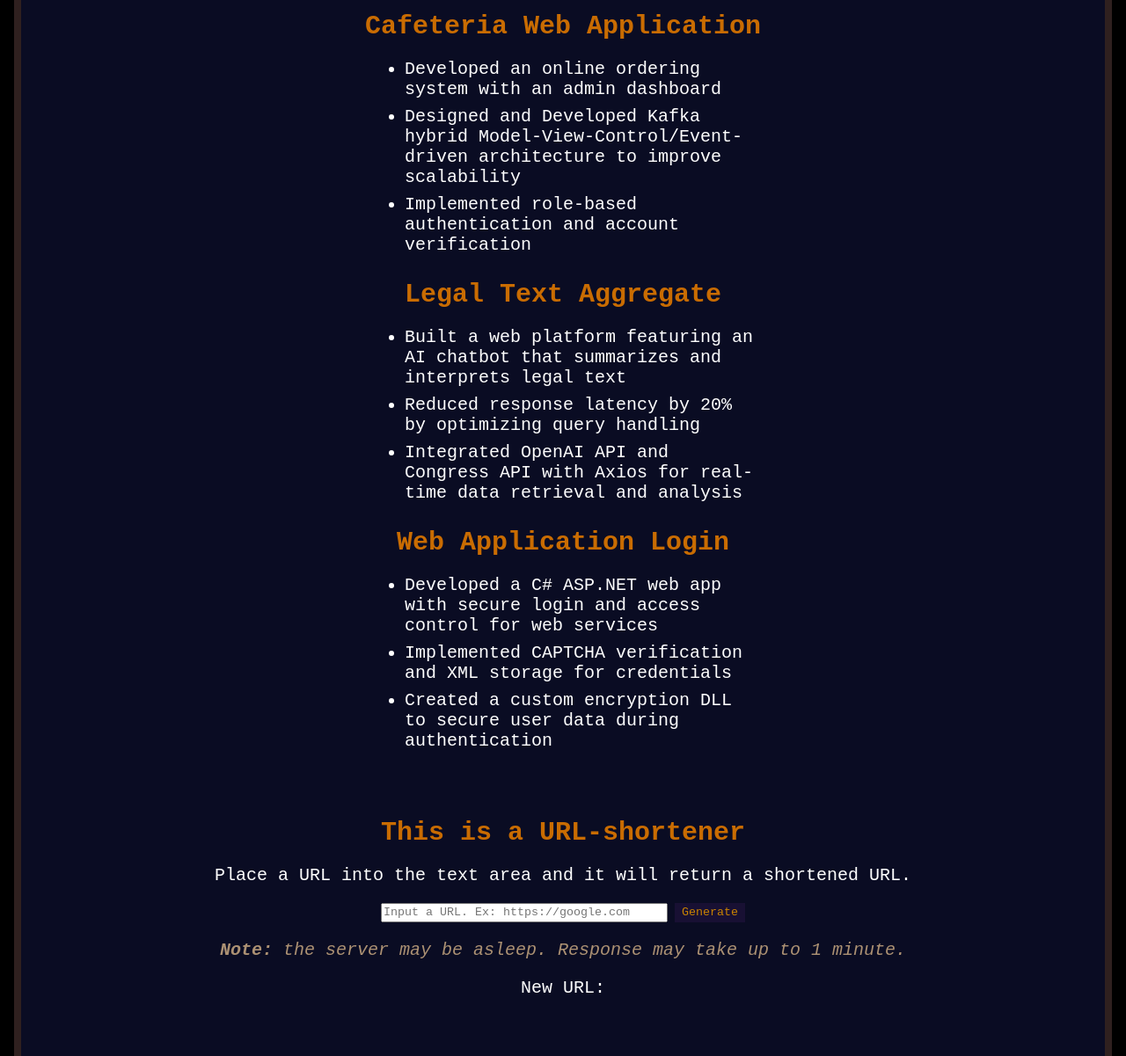
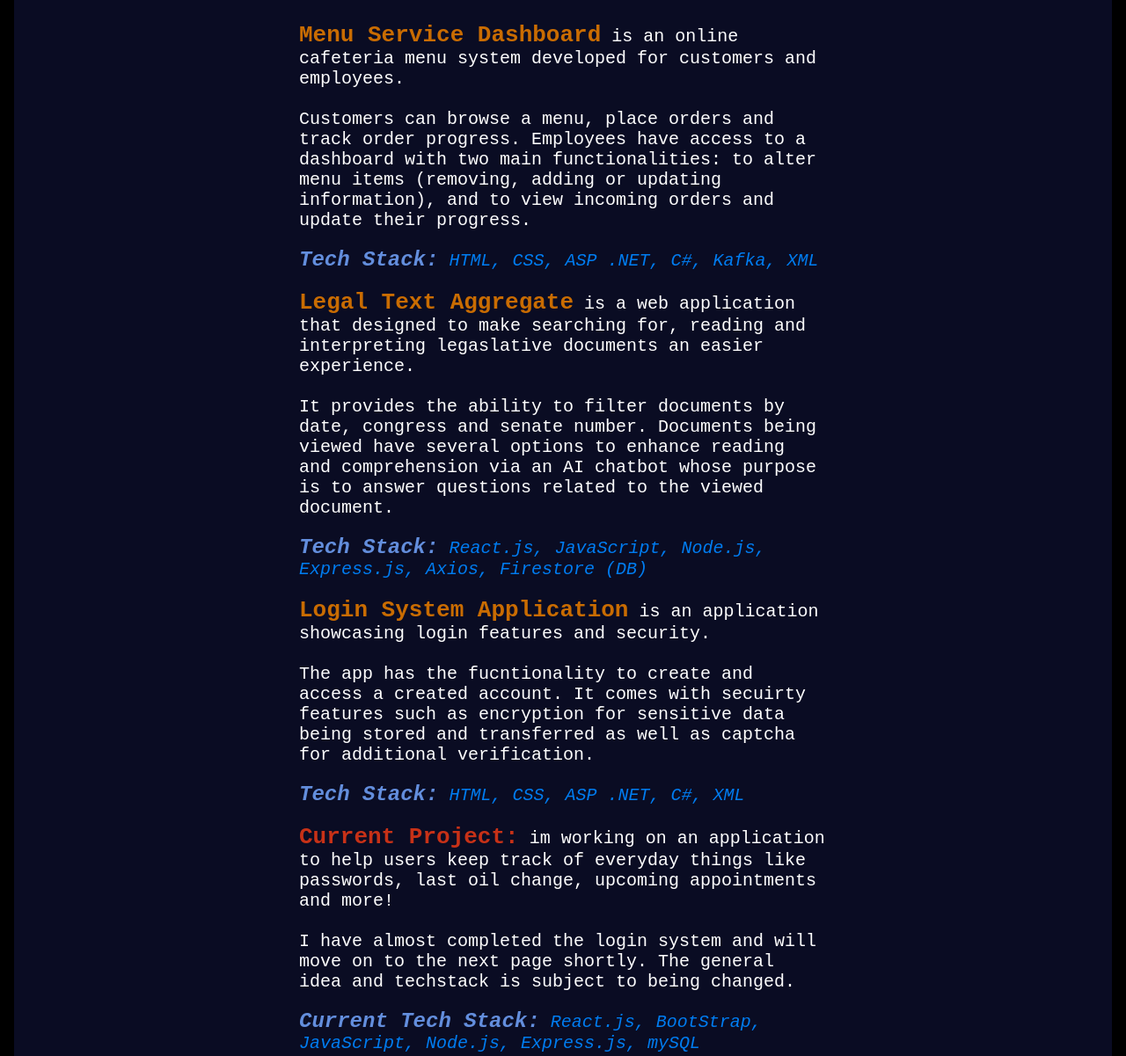
Before and after one commit to YosefAbsal/YosefAbsal.github.io, a website: page index.html in a window 1280 px wide. Shown: the part 1320-2521 px from the top of the page at 88% size. Drawn offline with Linux system fonts and the light colour scheme.

Commit message:
Updated tech images, content layout, project descriptions and resume

```diff
--- a/index.css
+++ b/index.css
@@ -27,7 +27,7 @@
     margin-right: 2vb;
     margin-bottom: 2vb;
     background-color: rgba(25, 29, 85, 0.418);
-    border: 1vh solid rgba(92, 56, 27, 0.459);
+    /* border: 1vh solid rgba(92, 56, 27, 0.459); */
 
 }
 /* HIDE HAMBURGER */
@@ -84,6 +84,7 @@
 }
 
 .about-container p {
+    text-align: left;
     max-width: 600px;
 }
 
@@ -132,18 +133,35 @@
 
 .projects-section {
     display: flex;
-    justify-content: center;
     flex-direction: column;
     margin-bottom: 6vb;
     align-items: center;
 }
 
-.projects-section ul {
-    max-width: 400px;
+.projects-section div {
+    max-width: 600px;
 }
 
-.projects-section ul li{
-    margin-bottom: 1vb;
+.projects-section strong {
+    margin: 0;
+    color: rgb(201, 108, 2);
+    font-size: xx-large;
+}
+
+.projects-section .techStack {
+    color: rgb(99, 142, 221);
+    font-style: italic;
+    font-size: larger;
+}
+
+.projects-section .techItems {
+    color: rgb(0, 124, 240);
+    font-style: italic;
+}
+
+.projects-section .currProj {
+    color: rgb(199, 49, 23);
+
 }
 
 /* PROJECTS -> TRY IT */
--- a/index.html
+++ b/index.html
@@ -42,9 +42,9 @@
                     <p>
                         Hello, my name is Yosef Abou-Saleh and I'm an Arizona State University
                         graduate with a bachelors degree in computer science.   <br><br>
-                        I have hands-on experience designing and developing fullstack web applications
-                        using JavaScript, React, and C#. I'm interested in building scalable
-                        applications and improving development workflow.
+                        I enjoy developing fullstack applications and have hands on expreience doing so
+                        with various technologies accross multiple projects. My technologies and current project
+                        are listed below.
                     </p>
                 </div>
             </div>
@@ -65,11 +65,13 @@
                     </ul>
 
                     <ul>
-                        <li> <img src="pics/Visual_Studio_Code_1.35_icon.svg.png"> </li>
+                        <li> <img src="pics/TALL - White on Transparent.png"> </li>
+                        <li> <img src="pics/pngimg.com - mysql_PNG23.png"> </li>
+                        <li> <img src="pics/anypoint.mulesoft.png"> </li>
                         <li> <img src="pics/Git-Icon-1788C.png"> </li>
-                        <li> <img src="pics/axios.png"> </li>
                         <li> <img src="pics/1_bc9pmTiyKR0WNPka2w3e0Q.png" > </li>
-                        <li> <img src="pics/TALL - White on Transparent.png"> </li>
+                        <li> <img src="pics/bootstrap-original-wordmark.png"> </li>
+                        <li> <img src="pics/React-icon.svg.png"> </li>
                         <li> <img src="pics/4248142.png"> </li>
                         <li><img src="pics/136527.png"> </li>
                     </ul>
@@ -83,54 +85,60 @@
                 <h1 class="project">Projects</h1>
 
                 <div class="projects-section">
-                    <h2>Cafeteria Web Application</h2>
-                    <ul>
-                        <li>
-                            Developed an online ordering system with an admin dashboard
-                        </li>
+                    <div>
+                        <p>
+                            <strong>Menu Service Dashboard</strong> is an online cafeteria menu system developed
+                            for customers and employees.
+                            </br></br>
+                            Customers can browse a menu, place orders and track order progress.
+                            Employees have access to a dashboard with two main functionalities: to alter menu
+                            items (removing, adding or updating information), and to view incoming orders and
+                            update their progress.
+                        </p>
+                        <p class="techItems">
+                            <strong class="techStack">Tech Stack:</strong>
+                            HTML, CSS, ASP .NET, C#, Kafka, XML
+                        </p>
 
-                        <li>
-                            Designed and Developed Kafka hybrid Model-View-Control/Event-driven
-                            architecture to improve scalability
-                        </li>
+                        <p>
+                            <strong>Legal Text Aggregate</strong> is a web application that designed to make
+                            searching for, reading and interpreting legaslative documents an easier experience.
+                            </br></br>
+                            It provides the ability to filter documents by date, congress and senate number. Documents
+                            being viewed have several options to enhance reading and comprehension via an AI chatbot whose
+                            purpose is to answer questions related to the viewed document.
+                        </p>
+                        <p class="techItems">
+                            <strong class="techStack">Tech Stack:</strong>
+                            React.js, JavaScript, Node.js, Express.js, Axios, Firestore (DB)
+                        </p>
 
-                        <li>
-                            Implemented role-based authentication and account verification
-                        </li>
-                    </ul>
+                        <p>
+                            <strong>Login System Application</strong> is an application showcasing login features and security.
+                            </br></br>
+                            The app has the fucntionality to create and access a created account. It comes with
+                            secuirty features such as encryption for sensitive data being stored and transferred as
+                            well as captcha for additional verification.
+                        </p>
+                        <p class="techItems">
+                            <strong class="techStack">Tech Stack:</strong>
+                            HTML, CSS, ASP .NET, C#, XML
+                        </p>
 
-                    <h2>Legal Text Aggregate </h2>
-                    <ul>
-                        <li>
-                            Built a web platform featuring an AI chatbot that
-                            summarizes and interprets legal text
-                        </li>
+                        <p>
+                            <strong class="currProj">Current Project:</strong> im working on an application to
+                            help users keep track of everyday things like passwords, last oil change, upcoming
+                            appointments and more!
+                        </br></br>
+                            I have almost completed the login system and will move on to the next page shortly.
+                            The general idea and techstack is subject to being changed.
+                        </p>
+                        <p class="techItems">
+                            <strong class="techStack">Current Tech Stack:</strong>
+                            React.js, BootStrap, JavaScript, Node.js, Express.js, mySQL
 
-                        <li>
-                            Reduced response latency by 20% by optimizing query handling
-                        </li>
-
-                        <li>
-                            Integrated OpenAI API and Congress API with Axios for real-time
-                            data retrieval and analysis
-                        </li>
-                    </ul>
-
-                    <h2>Web Application Login</h2>
-                    <ul>
-                        <li>
-                            Developed a C# ASP.NET web app with secure login and
-                            access control for web services
-                        </li>
-
-                        <li>
-                            Implemented  CAPTCHA verification and XML storage for credentials
-                        </li>
-
-                        <li>
-                            Created a custom encryption DLL to secure user data during authentication
-                        </li>
-                    </ul>
+                        </p>
+                    </div>
                 </div>
 
                 <div class="tryIt-container">
@@ -160,7 +168,7 @@
         <div id="toRes"></div>
 
         <div class="resume-container">
-                <img class="resume" src="pics/Screenshot 2025-11-18 200106.png">
+                <img class="resume" src="pics/Screenshot 2025-12-10 162531.png">
         </div>
 </div>
         <script>
```
Also changed, not shown: pics/Java-Logo.png (deleted), pics/React-icon.svg.png (added), pics/Screenshot 2025-11-18 200106.png (deleted), pics/Screenshot 2025-12-10 162531.png (added), pics/anypoint.mulesoft.png (added), pics/axios.png (deleted), pics/bootstrap-original-wordmark.png (added), pics/hd-mysql-logo-transparent-background-701751694771788209ydqoapx.png (added), pics/pngimg.com - mysql_PNG23.png (added).
